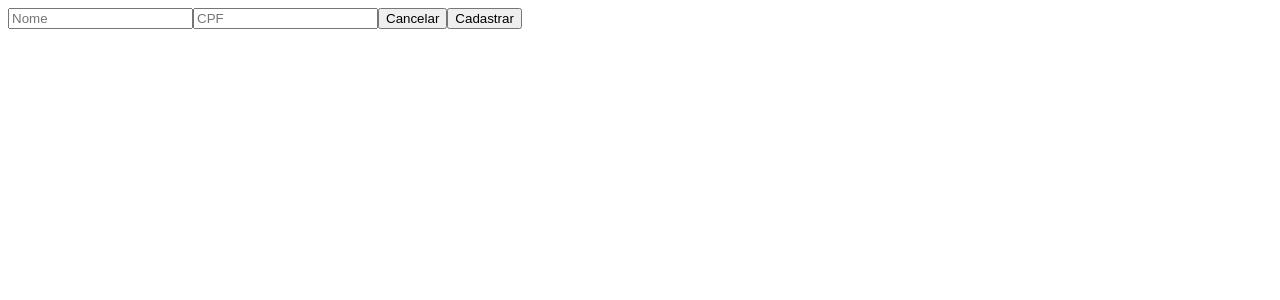
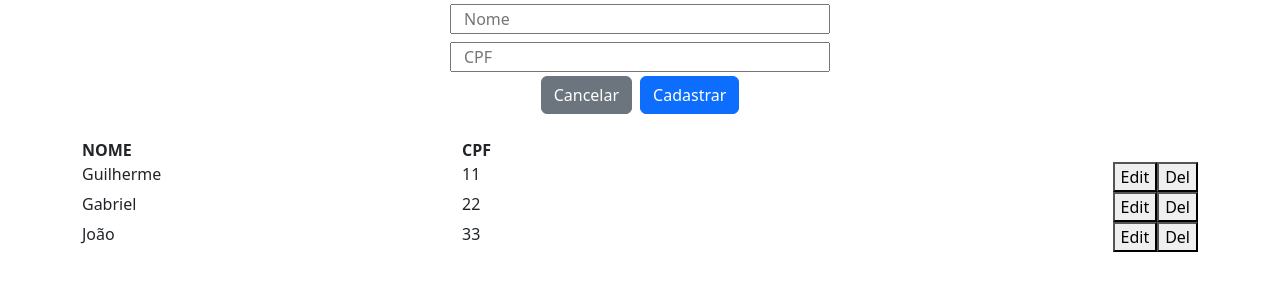
Before and after one commit to guimbou/projeto-crud, an Angular app: page / in a window 1280 px wide. Shown: the top 300 px of the page. Built offline with nearby package versions, Linux system fonts and the light colour scheme.

Commit message:
adicionado estilos com bootstrap

```diff
--- a/angular.json
+++ b/angular.json
@@ -25,6 +25,7 @@
               "src/assets"
             ],
             "styles": [
+              "node_modules/bootstrap/dist/css/bootstrap.min.css",
               "src/styles.css"
             ],
             "scripts": []
--- a/package.json
+++ b/package.json
@@ -18,6 +18,9 @@
     "@angular/platform-browser": "^15.2.0",
     "@angular/platform-browser-dynamic": "^15.2.0",
     "@angular/router": "^15.2.0",
+    "@ng-bootstrap/ng-bootstrap": "^14.1.0",
+    "@popperjs/core": "^2.11.6",
+    "bootstrap": "^5.2.3",
     "rxjs": "~7.8.0",
     "tslib": "^2.3.0",
     "zone.js": "~0.12.0"
@@ -26,6 +29,7 @@
     "@angular-devkit/build-angular": "^15.2.6",
     "@angular/cli": "~15.2.6",
     "@angular/compiler-cli": "^15.2.0",
+    "@angular/localize": "^15.2.0",
     "@types/jasmine": "~4.3.0",
     "jasmine-core": "~4.5.0",
     "karma": "~6.4.0",
--- a/src/app/app.module.ts
+++ b/src/app/app.module.ts
@@ -7,6 +7,7 @@ import { CardComponent } from './card/card.component';
 import { ListaComponent } from './lista/lista.component';
 import { FormsModule } from '@angular/forms';
 import { GerenciaPessoas } from './gerenciaPessoas';
+import { NgbModule } from '@ng-bootstrap/ng-bootstrap';
 
 @NgModule({
   declarations: [
@@ -17,7 +18,8 @@ import { GerenciaPessoas } from './gerenciaPessoas';
   ],
   imports: [
     BrowserModule,
-    FormsModule
+    FormsModule,
+    NgbModule
   ],
   providers: [
   ],
--- a/src/app/cadastro/cadastro.component.html
+++ b/src/app/cadastro/cadastro.component.html
@@ -1,5 +1,17 @@
-<input #inputNome type="text" placeholder="Nome" [(ngModel)]="inNome"/>
-<input #inputCpf type="text" placeholder="CPF" [(ngModel)]="inCpf"/>
-<button type="button" (click)="cancelar();">Cancelar</button>
-<button type="button" (click)="cadastrar();">Cadastrar</button>
+<div class="container text-center">
+  <div class="row justify-content-center">
+    <input class="col-4 my-1" #inputNome type="text" placeholder="Nome" [(ngModel)]="inNome"/>
+  </div>
+  <div class="row justify-content-center">
+    <input class="col-4 my-1"  #inputCpf type="text" placeholder="CPF" [(ngModel)]="inCpf"/>
+  </div>
+
+  <div class="row">
+    <div class="col">
+      <button class="btn btn-secondary mx-1" type="button" (click)="cancelar();">Cancelar</button>
+      <button class="btn btn-primary mx-1" type="button" (click)="cadastrar();">Cadastrar</button>
+    </div>
+  </div>
+</div>
+
 <app-lista (pessoaSelecionada)="preencheCampos($event)"></app-lista>
--- a/src/app/cadastro/cadastro.component.ts
+++ b/src/app/cadastro/cadastro.component.ts
@@ -1,5 +1,4 @@
 import { Component, Input } from '@angular/core';
-import { PESSOAS } from '../mock-pessoas';
 import { Pessoa } from '../pessoa';
 import { GerenciaPessoas } from '../gerenciaPessoas';
 
--- a/src/app/card/card.component.html
+++ b/src/app/card/card.component.html
@@ -1,6 +1,14 @@
-
-<label>{{pessoa.nome}}</label>
-<label>{{pessoa.cpf}}</label>
-
-<button (click)="editar()">Edit</button>
-<button (click)="remover()">Del</button>
+<div class="">
+  <div class="row">
+    <div class="col-4">
+      <label>{{pessoa.nome}}</label>
+    </div>
+    <div class="col-4">
+      <label>{{pessoa.cpf}}</label>
+    </div>
+    <div class="col-4 text-end">
+      <button (click)="editar()">Edit</button>
+      <button  (click)="remover()">Del</button>
+    </div>
+  </div>
+</div>
--- a/src/app/gerenciaPessoas.ts
+++ b/src/app/gerenciaPessoas.ts
@@ -11,7 +11,11 @@ export class GerenciaPessoas {
     pessoaSelecionada?: Pessoa;
     pessoas: Pessoa[] = [];
 
-    constructor() { }
+    constructor() {
+      this.pessoas.push(new Pessoa("Guilherme", 11));
+      this.pessoas.push(new Pessoa("Gabriel", 22));
+      this.pessoas.push(new Pessoa("João", 33));
+  }
 
     adicionar(pessoa: Pessoa): void{
         //console.log(this.pessoas);
--- a/src/app/lista/lista.component.html
+++ b/src/app/lista/lista.component.html
@@ -1,5 +1,18 @@
-<ul>
-    <li *ngFor="let pessoa of pessoas">
+<div class="container mt-4">
+  <div class="row">
+    <div class="col-4">
+      <label class="fw-bold">NOME</label>
+    </div>
+    <div class="col-4">
+      <label class="fw-bold">CPF</label>
+    </div>
+  </div>
+</div>
+
+<div>
+  <ul class="container">
+    <li class="list-group-item" *ngFor="let pessoa of pessoas" >
         <app-card [pessoa]="pessoa" (pessoaSelecionada)="selecionar($event)"></app-card>
     </li>
-</ul>
+  </ul>
+</div>
--- a/src/app/lista/lista.component.ts
+++ b/src/app/lista/lista.component.ts
@@ -1,5 +1,4 @@
 import { Component, EventEmitter, Output } from '@angular/core';
-import { PESSOAS } from '../mock-pessoas';
 import { Pessoa } from '../pessoa';
 import { GerenciaPessoas } from '../gerenciaPessoas';
 
--- a/src/main.ts
+++ b/src/main.ts
@@ -1,3 +1,5 @@
+/// <reference types="@angular/localize" />
+
 import { platformBrowserDynamic } from '@angular/platform-browser-dynamic';
 
 import { AppModule } from './app/app.module';
--- a/tsconfig.app.json
+++ b/tsconfig.app.json
@@ -3,7 +3,9 @@
   "extends": "./tsconfig.json",
   "compilerOptions": {
     "outDir": "./out-tsc/app",
-    "types": []
+    "types": [
+      "@angular/localize"
+    ]
   },
   "files": [
     "src/main.ts"
```
Also changed, not shown: src/app/mock-pessoas.ts (deleted, +0 -9 lines), 2 other files (tests, documents, lock files or other folders).
